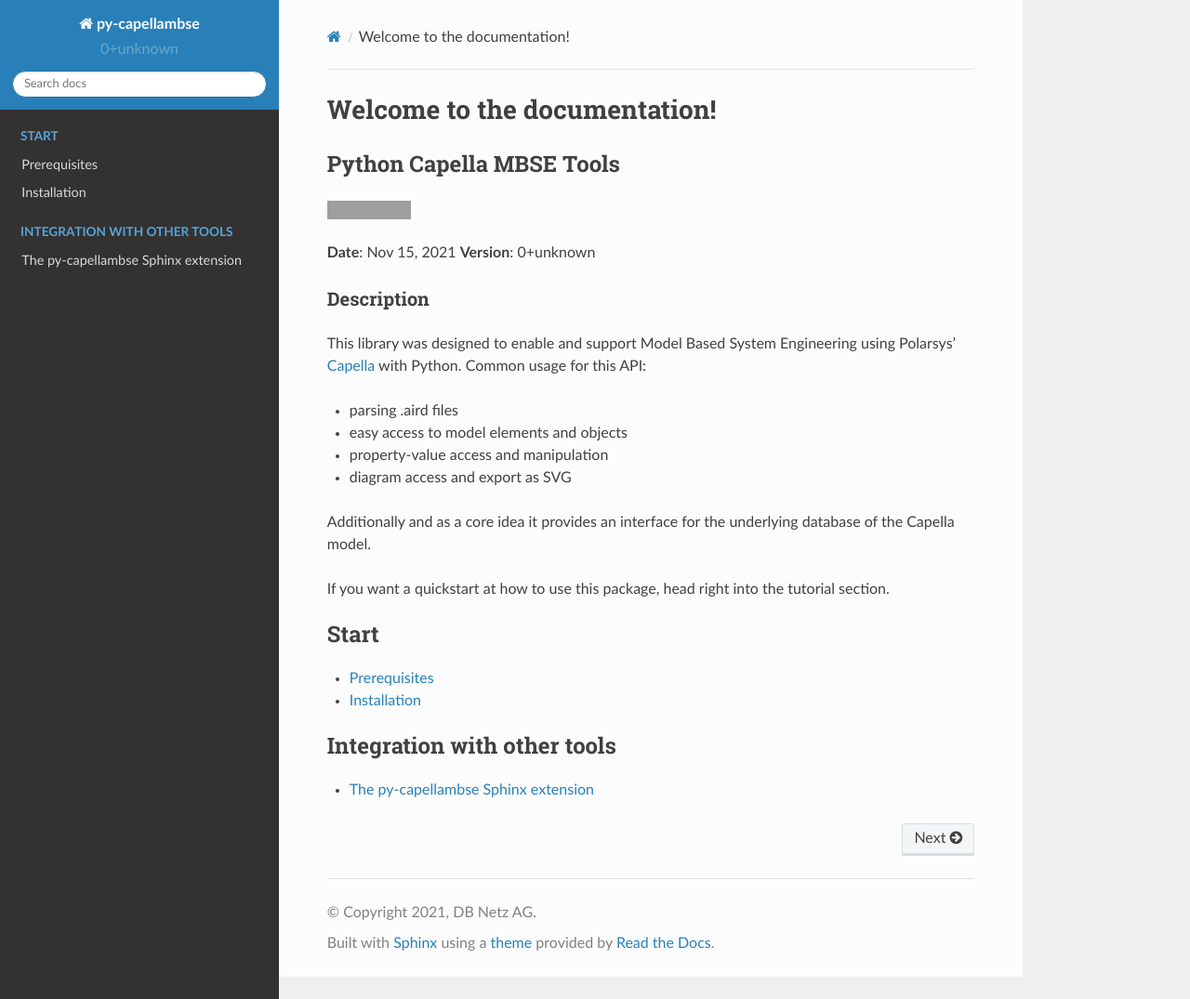
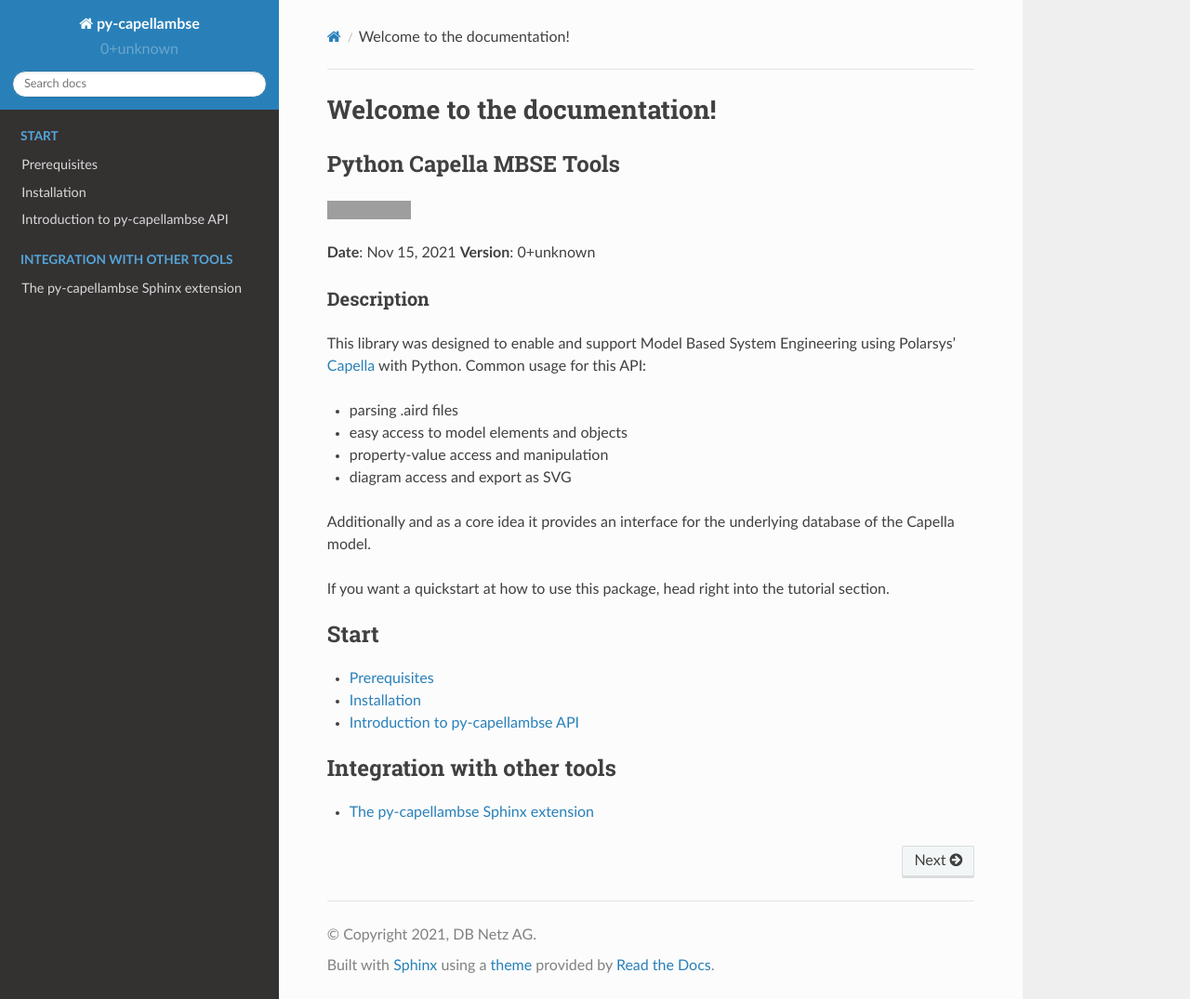
Before and after one commit to DSD-DBS/py-capellambse, a Sphinx documentation site: the page built from docs/source/index.rst, in a window 1280 px wide and 1075 px high. Shown: the whole window at 93% size. Built offline with Sphinx 7.4.7 and the Read the Docs theme 2.0.0, drawn with Linux system fonts in a browser that asks for light colours; pages that are not in the unit, such as notebooks, are missing from menus; grey boxes are pictures that could not be loaded.

Commit message:
introduced intro to api docs page

```diff
--- a/docs/source/index.rst
+++ b/docs/source/index.rst
@@ -35,6 +35,7 @@
 
    start/prerequisites
    start/installation
+   start/intro-to-api
 
 .. toctree::
    :caption: Tutorials
--- /dev/null
+++ b/docs/source/start/intro-to-api.rst
@@ -0,0 +1,5 @@
+**********************************
+Introduction to py-capellambse API
+**********************************
+
+.. image:: img/crosslayer_intro.jpg
```
Also changed, not shown: docs/source/start/img/crosslayer_intro.jpg (added).
